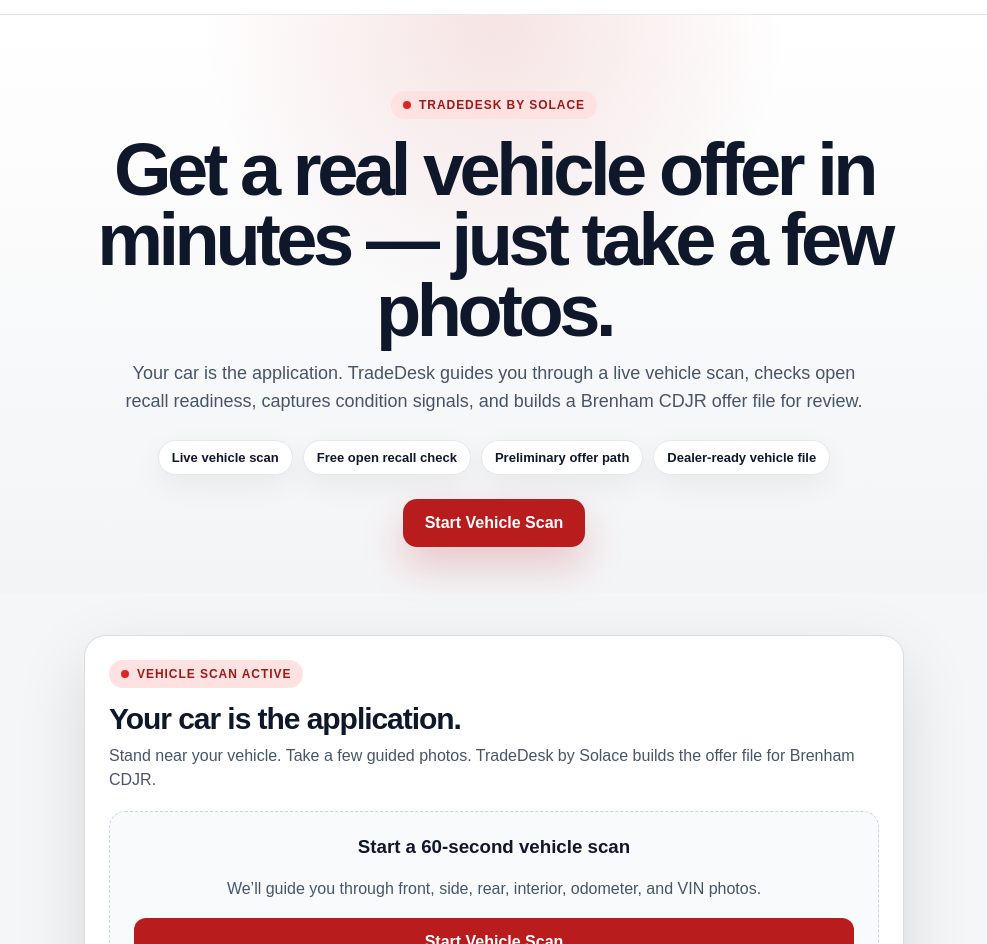
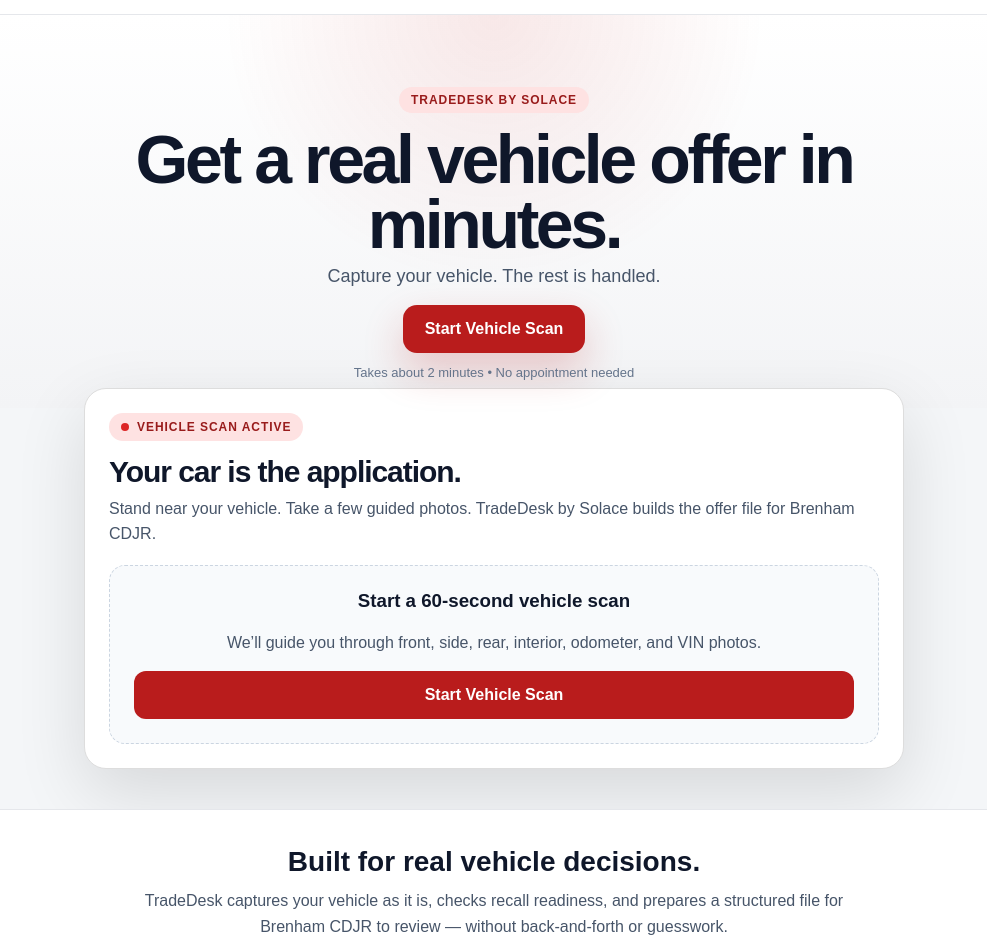
Before and after one commit to zlomke76-del/solacetrade, a Next.js app: page / in a window 1280 px wide. Shown: the part 68-1012 px from the top of the page, without its empty margins (146-1133 px from the left). Built offline with nearby package versions, Linux system fonts and the light colour scheme.

Commit message:
Update page.tsx

```diff
--- a/app/page.tsx
+++ b/app/page.tsx
@@ -12,6 +12,7 @@
         fontFamily: "Arial, Helvetica, sans-serif",
       }}
     >
+      {/* Top Bar */}
       <div
         style={{
           background: "#0b0b0b",
@@ -22,9 +23,10 @@
           textAlign: "center",
         }}
       >
-        Sales: (979) 451-6727 | 1880 US-290, Brenham, TX
+        Sales: (979) 451-6727 • 1880 US-290, Brenham, TX
       </div>
 
+      {/* Header */}
       <header
         style={{
           background: "white",
@@ -33,13 +35,14 @@
           display: "flex",
           justifyContent: "space-between",
           alignItems: "center",
-          gap: 16,
           position: "sticky",
           top: 0,
           zIndex: 20,
         }}
       >
-        <strong style={{ fontSize: 15 }}>Brenham Chrysler Jeep Dodge Ram</strong>
+        <strong style={{ fontSize: 15 }}>
+          Brenham Chrysler Jeep Dodge Ram
+        </strong>
 
         <nav
           style={{
@@ -47,7 +50,6 @@
             gap: 18,
             fontSize: 14,
             fontWeight: 700,
-            whiteSpace: "nowrap",
           }}
         >
           <span>New</span>
@@ -57,20 +59,22 @@
         </nav>
       </header>
 
+      {/* HERO */}
       <section
         style={{
-          padding: "76px 20px 46px",
+          padding: "72px 20px 28px",
           textAlign: "center",
           background:
-            "radial-gradient(circle at 50% 0%, rgba(185,28,28,0.12), transparent 34%), linear-gradient(180deg, #ffffff 0%, #f3f4f6 100%)",
+            "radial-gradient(circle at 50% 0%, rgba(185,28,28,0.10), transparent 36%), linear-gradient(180deg, #ffffff 0%, #f3f4f6 100%)",
         }}
       >
+        {/* Badge */}
         <div
           style={{
             display: "inline-flex",
             gap: 8,
             alignItems: "center",
-            padding: "7px 12px",
+            padding: "6px 12px",
             borderRadius: 999,
             background: "#fee2e2",
             color: "#991b1b",
@@ -78,78 +82,38 @@
             fontWeight: 900,
             letterSpacing: "0.08em",
             textTransform: "uppercase",
-            marginBottom: 16,
+            marginBottom: 14,
           }}
         >
-          <span
-            style={{
-              width: 8,
-              height: 8,
-              borderRadius: 99,
-              background: "#dc2626",
-            }}
-          />
           TradeDesk by Solace
         </div>
 
+        {/* Headline */}
         <h1
           style={{
-            margin: "0 auto 14px",
-            maxWidth: 960,
-            fontSize: "clamp(38px, 7vw, 74px)",
+            margin: "0 auto 10px",
+            maxWidth: 880,
+            fontSize: "clamp(36px, 6vw, 68px)",
             lineHeight: 0.95,
-            letterSpacing: "-0.06em",
+            letterSpacing: "-0.05em",
           }}
         >
-          Get a real vehicle offer in minutes — just take a few photos.
+          Get a real vehicle offer in minutes.
         </h1>
 
+        {/* Subtitle */}
         <p
           style={{
-            margin: "0 auto 24px",
-            maxWidth: 770,
+            margin: "0 auto 18px",
+            maxWidth: 620,
             fontSize: 18,
-            lineHeight: 1.55,
             color: "#475569",
           }}
         >
-          Your car is the application. TradeDesk guides you through a live vehicle scan,
-          checks open recall readiness, captures condition signals, and builds a Brenham
-          CDJR offer file for review.
+          Capture your vehicle. The rest is handled.
         </p>
 
-        <div
-          style={{
-            display: "flex",
-            justifyContent: "center",
-            gap: 10,
-            flexWrap: "wrap",
-            marginBottom: 24,
-          }}
-        >
-          {[
-            "Live vehicle scan",
-            "Free open recall check",
-            "Preliminary offer path",
-            "Dealer-ready vehicle file",
-          ].map((item) => (
-            <span
-              key={item}
-              style={{
-                padding: "9px 13px",
-                borderRadius: 999,
-                background: "white",
-                border: "1px solid #e5e7eb",
-                fontSize: 13,
-                fontWeight: 800,
-                boxShadow: "0 10px 30px rgba(15,23,42,0.06)",
-              }}
-            >
-              {item}
-            </span>
-          ))}
-        </div>
-
+        {/* CTA */}
         <a
           href="#vehicle-scan"
           style={{
@@ -168,45 +132,60 @@
         >
           Start Vehicle Scan
         </a>
+
+        {/* Micro trust */}
+        <div
+          style={{
+            marginTop: 12,
+            fontSize: 13,
+            color: "#64748b",
+          }}
+        >
+          Takes about 2 minutes • No appointment needed
+        </div>
       </section>
 
+      {/* SCAN — PULLED UP (important UX fix) */}
       <section
         id="vehicle-scan"
         style={{
           maxWidth: 820,
-          margin: "0 auto",
-          padding: "42px 18px 56px",
+          margin: "-20px auto 40px",
+          padding: "0 18px",
         }}
       >
         <TradeDesk mode="customer" />
       </section>
 
+      {/* SUPPORT SECTION */}
       <section
         style={{
-          padding: "44px 20px",
+          padding: "36px 20px",
           background: "white",
           borderTop: "1px solid #e5e7eb",
           textAlign: "center",
         }}
       >
-        <h2 style={{ margin: "0 0 10px", fontSize: 30, letterSpacing: "-0.03em" }}>
-          More useful than a trade form.
+        <h2 style={{ margin: "0 0 10px", fontSize: 28 }}>
+          Built for real vehicle decisions.
         </h2>
+
         <p
           style={{
             margin: "0 auto",
-            maxWidth: 760,
+            maxWidth: 700,
             color: "#475569",
-            lineHeight: 1.65,
+            lineHeight: 1.6,
             fontSize: 16,
           }}
         >
-          TradeDesk helps customers understand their vehicle before they sell: recall
-          status, condition readiness, missing verification items, and whether the file is
-          complete enough for a stronger preliminary offer.
+          TradeDesk captures your vehicle as it is, checks recall readiness,
+          and prepares a structured file for Brenham CDJR to review — without
+          back-and-forth or guesswork.
         </p>
       </section>
 
+      {/* FOOTER */}
       <footer
         style={{
           padding: 22,
```
